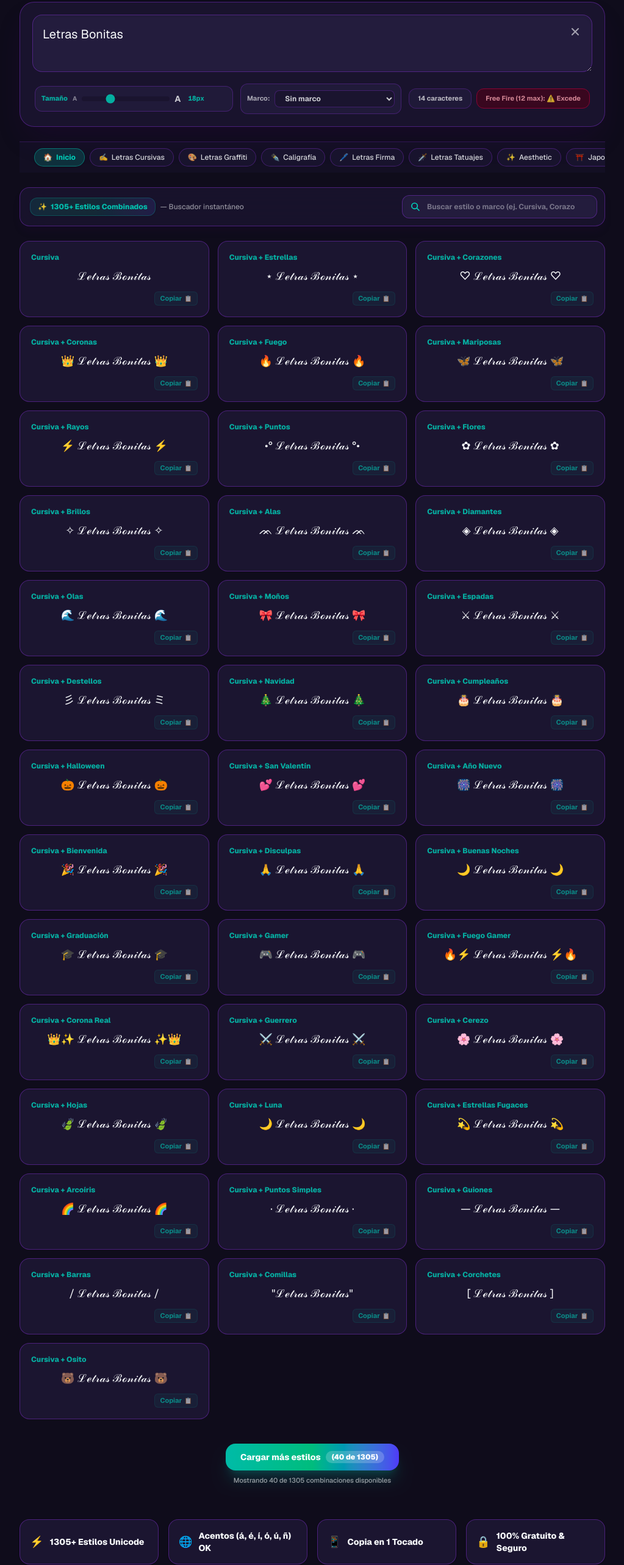
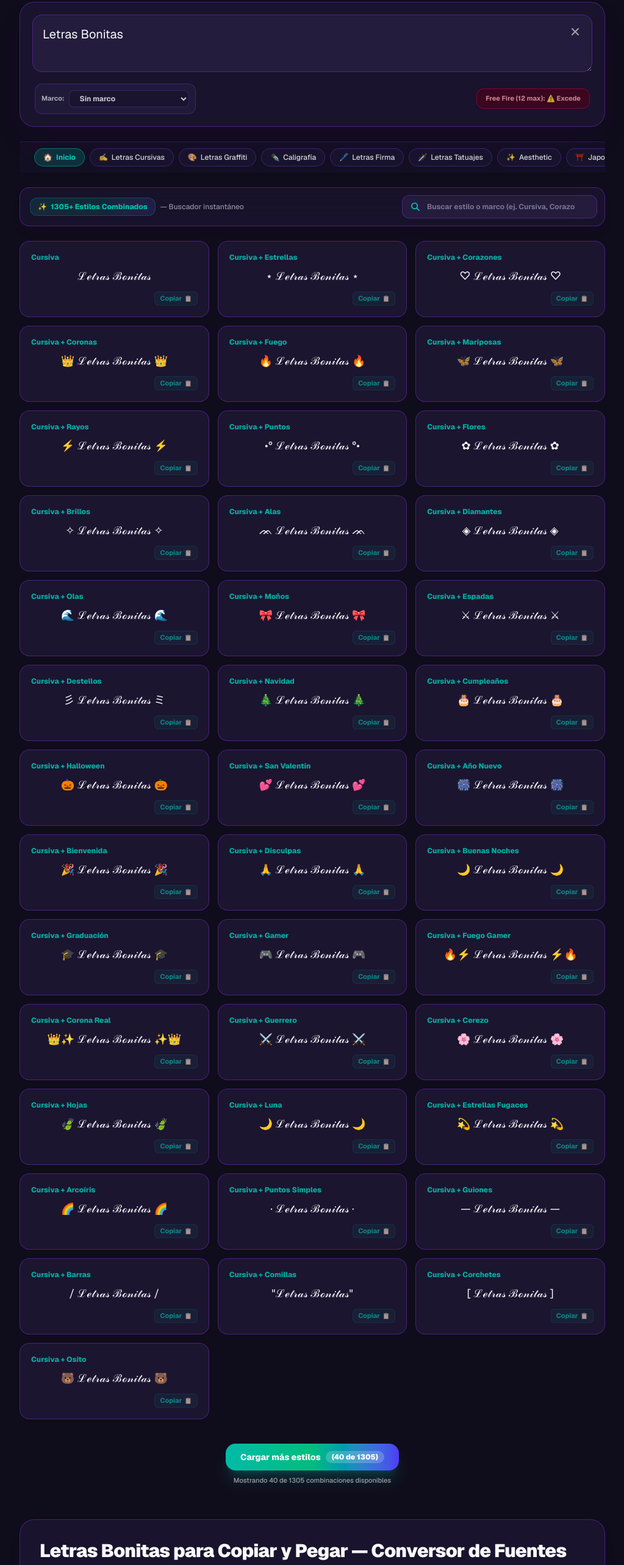
Before and after one commit to ToolWebsite123/Spanish_Letras_Bonitas_Website, a Next.js app: page / in a window 1280 px wide. Shown: the part 220-2786 px from the top of the page at 61% size, without its empty margins (128-1151 px from the left). Built offline with nearby package versions, Linux system fonts and the light colour scheme.

Commit message:
Remove size slider and character counter clutter

```diff
--- a/app/page.tsx
+++ b/app/page.tsx
@@ -86,34 +86,6 @@ export default function Home() {
 
         {/* Value Badges & Intro Section */}
         <section className="w-full flex flex-col gap-6">
-          {/* Value Badges Grid */}
-          <div className="grid grid-cols-2 md:grid-cols-4 gap-3 sm:gap-4 w-full">
-            <div className="flex items-center gap-2.5 p-3.5 sm:p-4 rounded-2xl border border-[var(--border-color)] bg-[var(--card-bg)] shadow-sm">
-              <span className="text-lg">⚡</span>
-              <span className="text-xs sm:text-sm font-extrabold text-[var(--foreground)]">
-                {totalCombinations}+ Estilos Unicode
-              </span>
-            </div>
-            <div className="flex items-center gap-2.5 p-3.5 sm:p-4 rounded-2xl border border-[var(--border-color)] bg-[var(--card-bg)] shadow-sm">
-              <span className="text-lg">🌐</span>
-              <span className="text-xs sm:text-sm font-extrabold text-[var(--foreground)]">
-                Acentos (á, é, í, ó, ú, ñ) OK
-              </span>
-            </div>
-            <div className="flex items-center gap-2.5 p-3.5 sm:p-4 rounded-2xl border border-[var(--border-color)] bg-[var(--card-bg)] shadow-sm">
-              <span className="text-lg">📱</span>
-              <span className="text-xs sm:text-sm font-extrabold text-[var(--foreground)]">
-                Copia en 1 Tocado
-              </span>
-            </div>
-            <div className="flex items-center gap-2.5 p-3.5 sm:p-4 rounded-2xl border border-[var(--border-color)] bg-[var(--card-bg)] shadow-sm">
-              <span className="text-lg">🔒</span>
-              <span className="text-xs sm:text-sm font-extrabold text-[var(--foreground)]">
-                100% Gratuito & Seguro
-              </span>
-            </div>
-          </div>
-
           {/* Intro Heading & Description */}
           <div className="flex flex-col gap-3 p-6 sm:p-8 rounded-3xl border border-[var(--border-color)] bg-[var(--card-bg)]/90 backdrop-blur-xl shadow-xl shadow-purple-950/10">
             <h2 className="text-xl sm:text-2xl lg:text-3xl font-black tracking-tight text-[var(--foreground)] leading-tight">
--- a/components/Converter.tsx
+++ b/components/Converter.tsx
@@ -34,7 +34,7 @@ export default function Converter({
   const [inputText, setInputText] = useState("Letras Bonitas");
   const [copiedId, setCopiedId] = useState<string | null>(null);
   const [selectedDecorator, setSelectedDecorator] = useState<Decorator | null>(null);
-  const [fontSize, setFontSize] = useState<number>(18);
+  const [fontSize] = useState<number>(18);
   const [searchQuery, setSearchQuery] = useState<string>("");
   const [visibleCount, setVisibleCount] = useState<number>(40);
 
@@ -170,25 +170,8 @@ export default function Converter({
           )}
         </div>
 
-        {/* Integrated Control Row (Slider + Decorator + Counter) */}
+        {/* Integrated Control Row (Decorator + Counter) */}
         <div className="flex flex-wrap items-center justify-between gap-3 px-1 text-xs text-[var(--foreground)] opacity-80 font-semibold">
-          {/* Font Size Slider */}
-          <div className="flex items-center gap-2 flex-1 min-w-[220px] bg-[var(--input-bg)] p-2.5 rounded-xl border border-[var(--border-color)]">
-            <span className="text-[11px] font-extrabold text-teal-600 dark:text-teal-400 shrink-0">Tamaño</span>
-            <span className="text-[10px] opacity-60 font-bold">A</span>
-            <input
-              type="range"
-              min={12}
-              max={32}
-              value={fontSize}
-              onChange={(e) => setFontSize(Number(e.target.value))}
-              className="w-28 sm:w-36 h-2 bg-[var(--card-bg)] rounded-lg appearance-none cursor-pointer accent-teal-400"
-              title="Ajustar tamaño de fuente"
-            />
-            <span className="text-sm font-bold text-[var(--foreground)]">A</span>
-            <span className="text-[11px] font-mono text-teal-600 dark:text-teal-400 font-extrabold ml-1">{fontSize}px</span>
-          </div>
-
           {/* Decorator Selector */}
           <div className="flex items-center gap-2 bg-[var(--input-bg)] p-2.5 rounded-xl border border-[var(--border-color)] shrink-0">
             <span className="text-[11px] font-bold text-[var(--foreground)] opacity-80">Marco:</span>
@@ -210,10 +193,8 @@ export default function Converter({
           </div>
 
           {/* Character & Byte Counter Stat */}
+          {inputText.length > 6 && (
             <div className="flex items-center gap-2 shrink-0 text-[11px]">
-            <span className="px-3.5 py-2 rounded-xl bg-[var(--input-bg)] text-[var(--foreground)] opacity-90 font-bold border border-[var(--border-color)]">
-              {inputText.length} caracteres
-            </span>
               <span
                 className={`px-3.5 py-2 rounded-xl font-bold border ${
                   inputText.length > 12
@@ -224,6 +205,7 @@ export default function Converter({
                 Free Fire (12 max): {inputText.length > 12 ? "⚠️ Excede" : "✓ OK"}
               </span>
             </div>
+          )}
         </div>
       </div>
 
```
Lines whose indentation alone changed are shown as unchanged.
